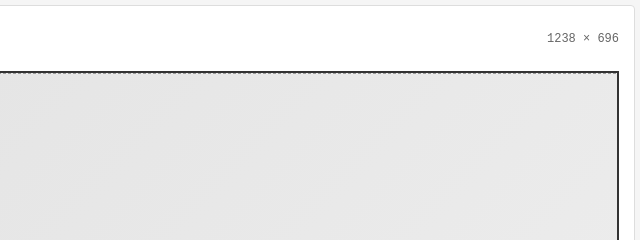
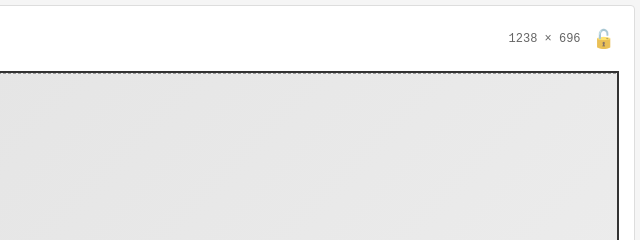
Before and after one commit to streaming-video-technology-alliance/SVTA-Non-Linear-Ads-Generator, a website: page index.html in a window 1280 px wide. Shown: the top 240 px of the page, 640-1280 px from the left. Drawn offline with nearby package versions, Linux system fonts and the light colour scheme.

Commit message:
Add toggle button icon for player size lock - Show lock/unlock icon - Remove click from dimensions label - Add dedicated toggle button

```diff
--- a/app.js
+++ b/app.js
@@ -58,12 +58,11 @@ function initializeApp() {
         }
     });
 
-    // Add click handler to player dimensions toggle
-    const dimensionsDisplay = document.getElementById('playerDimensions');
-    if (dimensionsDisplay) {
-        dimensionsDisplay.style.cursor = 'pointer';
-        dimensionsDisplay.title = 'Click to lock/unlock player size';
-        dimensionsDisplay.addEventListener('click', togglePlayerSize);
+    // Add click handler to player size toggle button
+    const playerSizeToggle = document.getElementById('playerSizeToggle');
+    if (playerSizeToggle) {
+        playerSizeToggle.addEventListener('click', togglePlayerSize);
+        updateToggleButton();
     }
 
     // Render primary content form
@@ -79,6 +78,23 @@ function handleAdTypeChange(e) {
     state.adType = e.target.value;
     updateJSON();
     renderPreview();
+}
+
+function updateToggleButton() {
+    const playerSizeToggle = document.getElementById('playerSizeToggle');
+    const toggleIcon = playerSizeToggle ? playerSizeToggle.querySelector('.toggle-icon') : null;
+
+    if (playerSizeToggle && toggleIcon) {
+        if (state.playerSizeLocked) {
+            playerSizeToggle.classList.add('locked');
+            toggleIcon.textContent = '🔒';
+            playerSizeToggle.title = 'Unlock player size (return to dynamic sizing)';
+        } else {
+            playerSizeToggle.classList.remove('locked');
+            toggleIcon.textContent = '🔓';
+            playerSizeToggle.title = 'Lock player size to 1920×1080';
+        }
+    }
 }
 
 function togglePlayerSize() {
@@ -108,9 +124,7 @@ function togglePlayerSize() {
         }
 
         if (dimensionsDisplay) {
-            dimensionsDisplay.textContent = '1920 × 1080 (Locked)';
-            dimensionsDisplay.style.color = '#1976d2';
-            dimensionsDisplay.style.fontWeight = 'bold';
+            dimensionsDisplay.textContent = '1920 × 1080';
         }
     } else {
         // Return to dynamic sizing
@@ -129,12 +143,10 @@ function togglePlayerSize() {
             previewSection.style.overflow = '';
             previewSection.style.minWidth = '';
         }
+    }
 
-        if (dimensionsDisplay) {
-            dimensionsDisplay.style.color = '';
-            dimensionsDisplay.style.fontWeight = '';
-        }
-    }
+    // Update toggle button icon
+    updateToggleButton();
 
     // Re-render to update dimensions and layout
     setTimeout(() => {
@@ -477,8 +489,8 @@ function renderPreview() {
     const playerWidth = playerRect.width;
     const playerHeight = playerRect.height;
 
-    // Update dimensions display (only if not locked)
-    if (dimensionsDisplay && !state.playerSizeLocked) {
+    // Update dimensions display
+    if (dimensionsDisplay) {
         dimensionsDisplay.textContent = `${Math.round(playerWidth)} × ${Math.round(playerHeight)}`;
     }
 
--- a/index.html
+++ b/index.html
@@ -13,7 +13,12 @@
         <section class="preview-section">
             <div class="preview-header">
                 <h2>Preview Player</h2>
-                <div id="playerDimensions" class="player-dimensions"></div>
+                <div class="player-dimensions-container">
+                    <div id="playerDimensions" class="player-dimensions"></div>
+                    <button id="playerSizeToggle" class="player-size-toggle" title="Toggle player size lock" aria-label="Toggle player size lock">
+                        <span class="toggle-icon">🔓</span>
+                    </button>
+                </div>
             </div>
             <div class="player-container">
                 <div id="previewPlayer" class="preview-player">
--- a/styles.css
+++ b/styles.css
@@ -47,19 +47,54 @@ h2 {
     margin-bottom: 15px;
 }
 
+.player-dimensions-container {
+    display: flex;
+    align-items: center;
+    gap: 8px;
+}
+
 .player-dimensions {
     font-size: 12px;
     color: #666;
     font-family: 'Courier New', monospace;
     font-weight: 500;
-    cursor: pointer;
     user-select: none;
-    transition: color 0.2s;
 }
 
-.player-dimensions:hover {
-    color: #1976d2;
-    text-decoration: underline;
+.player-size-toggle {
+    background: none;
+    border: none;
+    cursor: pointer;
+    padding: 4px;
+    display: flex;
+    align-items: center;
+    justify-content: center;
+    font-size: 16px;
+    transition: transform 0.2s, opacity 0.2s;
+    opacity: 0.7;
+}
+
+.player-size-toggle:hover {
+    opacity: 1;
+    transform: scale(1.1);
+}
+
+.player-size-toggle:active {
+    transform: scale(0.95);
+}
+
+.player-size-toggle.locked .toggle-icon {
+    content: '🔒';
+}
+
+.player-size-toggle:not(.locked) .toggle-icon {
+    content: '🔓';
+}
+
+.toggle-icon {
+    display: inline-block;
+    font-size: 18px;
+    line-height: 1;
 }
 
 .player-container {
```
